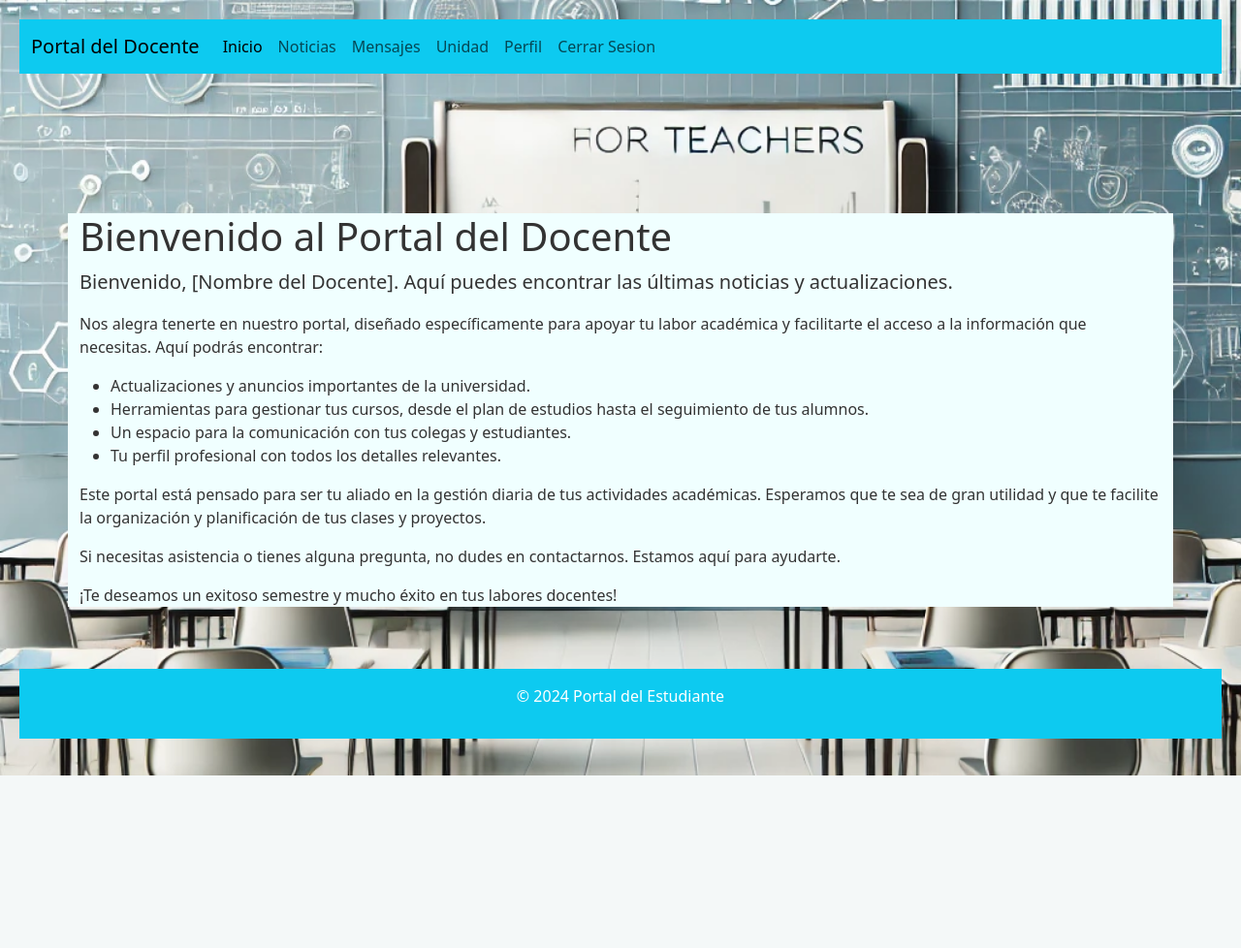
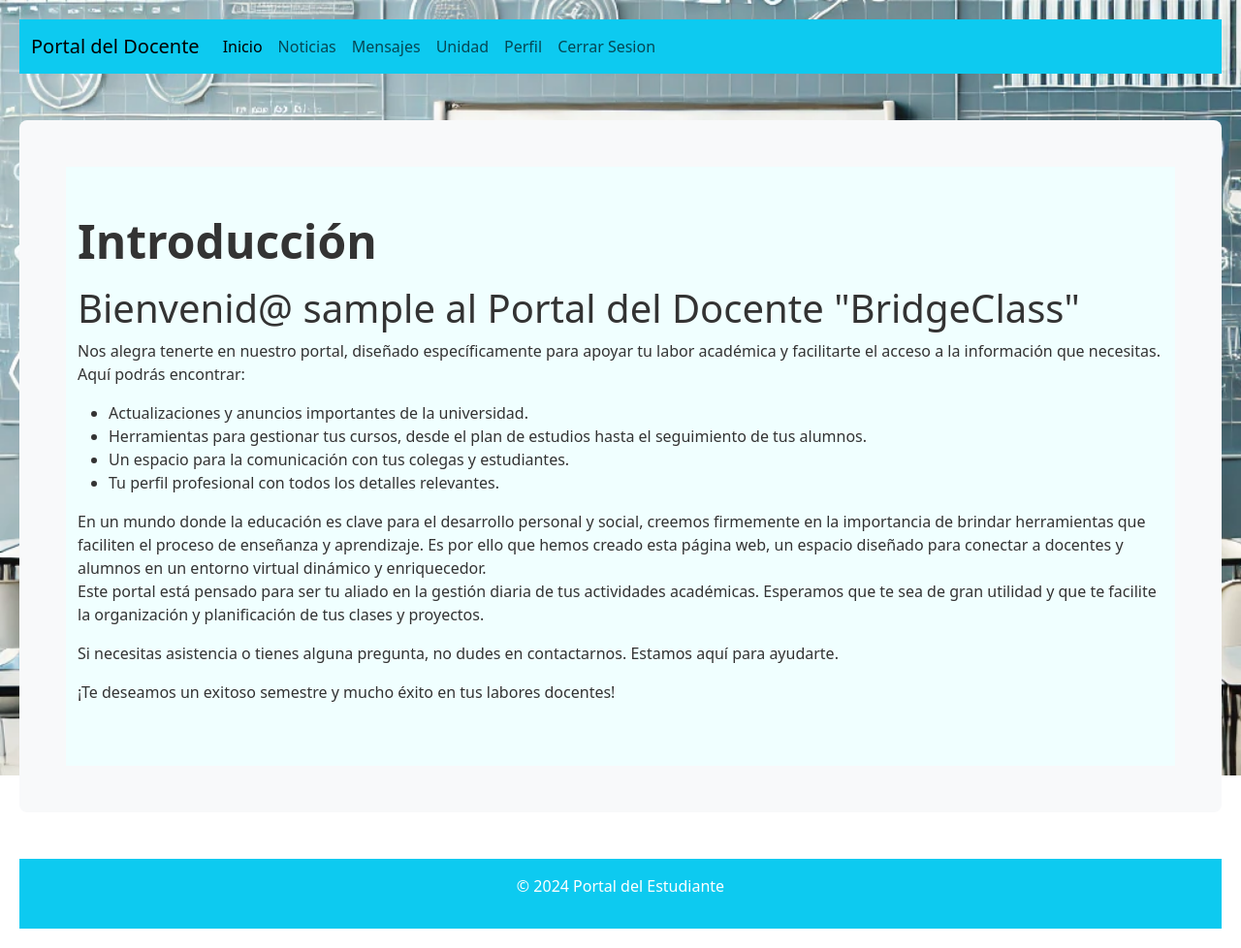
Before and after one commit to jmisoardi/Proyecto_tesis, a PHP site: page /Proyecto_tesis/secciones/docente/ in a window 1280 px wide. Shown: the whole page at 97% size. Before the commit the page ends 800 px from the top, so only its background shows below. Run offline with PHP 8.4, Linux system fonts and the light colour scheme; the visitor is signed in with stand-in values (Sample User, id 1).

Commit message:
Se trabajo en el ingreso a la pagina de Docente

```diff
--- a/login.php
+++ b/login.php
@@ -32,7 +32,7 @@
             foreach ($lista_tbl_rol as $rolfor) {
                 if ($rolfor['id'] === $rolpersona) {
                     $tipoderol = $rolfor['nombredelrol'];
-
+                    /* print_r($tipoderol); */
                     break;
                 }
             }
@@ -42,6 +42,7 @@
                     break;
                 case 'docente':
                     header("Location:secciones/docente/index.php");
+                    break;
                 case 'alumno':
                     header("Location:secciones/alumno/index.php");
                     break;
--- a/secciones/alumno/index.php
+++ b/secciones/alumno/index.php
@@ -1,4 +1,6 @@
 <?php include("templates_alu/header_alu.php")?>
+    <br>
+    <br>
     <br>
     <div class="p-5 mb-4 bg-light rounded-3">
                 <div class="container-fluid py-5" style="background-color:azure">
@@ -17,12 +19,12 @@
                         Example button
                     </button> -->
                 </div>
-            </div>
+    </div>
 
     <!-- <div class="container mt-5 "style="background-color:azure">
 
         <h1>Bienvenido al Portal del Estudiante</h1>
-        <p class="lead">Bienvenido, <?php echo $_SESSION['usuario'];?>. Aquí puedes encontrar las últimas noticias y actualizaciones.</p>
+        <p class="lead">Bienvenido, . Aquí puedes encontrar las últimas noticias y actualizaciones.</p>
         <p>Nos complace darte la bienvenida a nuestro portal, donde podrás acceder a la información más relevante sobre tus estudios y actividades académicas. Aquí encontrarás:</p>
         <ul>
             <li>Las últimas noticias y eventos de la universidad.</li>
--- a/secciones/docente/cerrar_doc.php
+++ b/secciones/docente/cerrar_doc.php
@@ -0,0 +1,5 @@
+<?php
+    session_start();
+    session_destroy();
+    header("Location:../../login.php");
+?>
--- a/secciones/docente/index.php
+++ b/secciones/docente/index.php
@@ -1,12 +1,11 @@
 <?php include("templates_doc/header_doc.php")?>
     <br>
     <br>
-    <br>
-    <br>
-    <div class="container mt-5 "style="background-color:azure">
-
-        <h1>Bienvenido al Portal del Docente</h1>
-        <p class="lead">Bienvenido, [Nombre del Docente]. Aquí puedes encontrar las últimas noticias y actualizaciones.</p>
+    <div class="p-5 mb-4 bg-light rounded-3">
+                <div class="container-fluid py-5" style="background-color:azure">
+                    <h1 class="display-5 fw-bold">Introducción</h1>
+                    <p class="col-md-8 fs-4">
+                        <h1>Bienvenid@ <?php echo $_SESSION['usuario'];?> al Portal del Docente "BridgeClass"</h1>
                         <p>Nos alegra tenerte en nuestro portal, diseñado específicamente para apoyar tu labor académica y facilitarte el acceso a la información que necesitas. Aquí podrás encontrar:</p>
                         <ul>
                             <li>Actualizaciones y anuncios importantes de la universidad.</li>
@@ -14,9 +13,17 @@
                             <li>Un espacio para la comunicación con tus colegas y estudiantes.</li>
                             <li>Tu perfil profesional con todos los detalles relevantes.</li>
                         </ul>
+                            En un mundo donde la educación es clave para el desarrollo personal y social, creemos firmemente en la importancia de brindar herramientas que faciliten el proceso de enseñanza y aprendizaje.
+                            Es por ello que hemos creado esta página web, un espacio diseñado para conectar a docentes y alumnos en un entorno virtual dinámico y enriquecedor.
+                        <br>
                         <p>Este portal está pensado para ser tu aliado en la gestión diaria de tus actividades académicas. Esperamos que te sea de gran utilidad y que te facilite la organización y planificación de tus clases y proyectos.</p>
                         <p>Si necesitas asistencia o tienes alguna pregunta, no dudes en contactarnos. Estamos aquí para ayudarte.</p>
                         <p>¡Te deseamos un exitoso semestre y mucho éxito en tus labores docentes!</p>
+                    </p>
+                    <!-- <button class="btn btn-primary btn-lg" type="button">
+                        Example button
+                    </button> -->
                 </div>
-<br><br>
+    </div>
+<br>
 <?php include("templates_doc/footer_doc.php")?>
--- a/secciones/docente/templates_doc/header_doc.php
+++ b/secciones/docente/templates_doc/header_doc.php
@@ -1,3 +1,15 @@
+<!-- Dirección base del proyecto-->
+<?php
+        session_start();
+        $url_base= "http://localhost/Proyecto_tesis/";
+
+        //Verificamos que exista ese usuario, de lo contrario se invía al login.
+        if (!isset($_SESSION['usuario'])) {
+            header("Location:".$url_base."login.php");
+        }else{
+
+        }
+?>
 <!-- Archivo header.php -->
 <!DOCTYPE html>
 <html lang="es">
@@ -20,22 +32,22 @@
                         <div class="collapse navbar-collapse" id="navbarNav">
                             <ul class="navbar-nav">
                                 <li class="nav-item">
-                                    <a class="nav-link active" aria-current="page" href="index.php">Inicio</a>
+                                    <a class="nav-link active" aria-current="page" href="<?php echo $url_base;?>secciones/docente/index.php">Inicio</a>
                                 </li>
                                 <li class="nav-item">
-                                    <a class="nav-link" href="noticia_doc.php">Noticias</a>
+                                    <a class="nav-link" href="<?php echo $url_base;?>secciones/docente/noticia_doc.php">Noticias</a>
                                 </li>
                                 <li class="nav-item">
-                                    <a class="nav-link" href="mensaje_doc.php">Mensajes</a>
+                                    <a class="nav-link" href="<?php echo $url_base;?>secciones/docente/mensaje_doc.php">Mensajes</a>
                                 </li>
                                 <li class="nav-item">
-                                    <a class="nav-link" href="unidad_doc.php">Unidad</a>
+                                    <a class="nav-link" href="<?php echo $url_base;?>secciones/docente/unidad_doc.php">Unidad</a>
                                 </li>
                                 <li class="nav-item">
-                                    <a class="nav-link" href="perfil_doc.php">Perfil</a>
+                                    <a class="nav-link" href="<?php echo $url_base;?>secciones/docente/perfil_doc.php">Perfil</a>
                                 </li>
                                 <li class="nav-item">
-                                    <a class="nav-link" href="cerrar_doc.php">Cerrar Sesion</a>
+                                    <a class="nav-link" href="<?php echo $url_base;?>secciones/docente/cerrar_doc.php">Cerrar Sesion</a>
                                 </li>
                             </ul>
                         </div>
```
Lines whose indentation alone changed are shown as unchanged.
